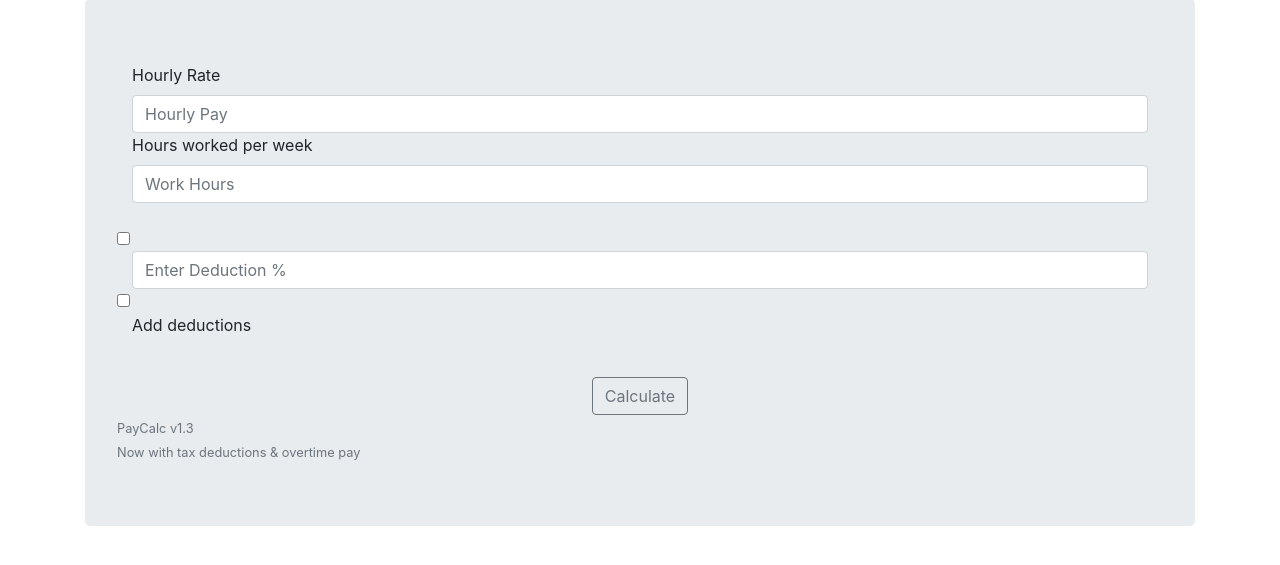
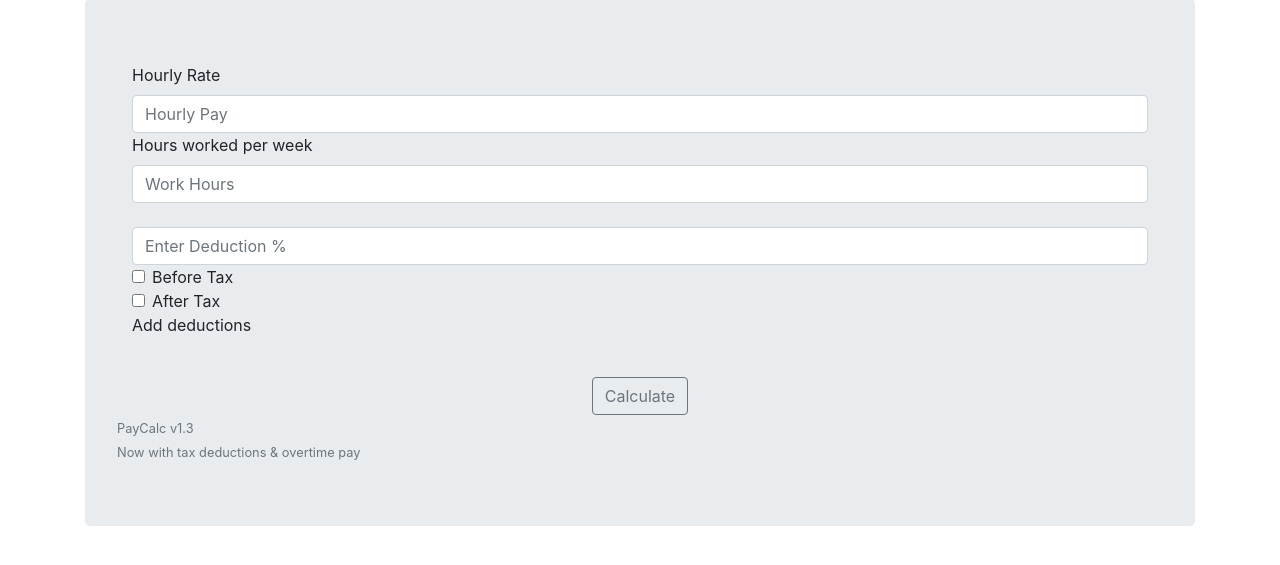
Before and after one commit to ttejuosho/CodePlay, a plain HTML site: page test2.html in a window 1280 px wide. Both pictures are taken after a click on the element "Add deductions". Shown: the part 47-612 px from the top of the page. Drawn offline with nearby package versions, Linux system fonts and the light colour scheme.

Commit message:
deduction form done

```diff
--- a/test2.js
+++ b/test2.js
@@ -34,7 +34,7 @@ $(document).ready(function(){
     let workStatus = "Full Time";
     let annualTax = (taxRate*annualPay).toFixed(2);
     let biWeeklyTax = (biWeeklyPay*taxRate).toFixed(2);
-    let annualPayAfterTax = (annualPay - annualTax).toFixed(2).toLocaleString();
+    let annualPayAfterTax = (annualPay - annualTax).toFixed(2);
     let biWeeklyPayAfterTax = (biWeeklyPay - biWeeklyTax).toFixed(2);
     let taxRatePercent = (taxRate*100).toFixed(2);
     let number = 233487876.87;
@@ -90,20 +90,25 @@ $(".addInputBox").on("click", function (){
     let beforeTaxCheckDiv = $('<div>').addClass('form-check');
     let afterTaxCheckDiv = $('<div>').addClass('form-check');
 
-    let beforeTaxLabel = $('<label>').addClass('label', 'form-check-label Before Tax');
-    let afterTaxLabel = $('<label>').addClass('label', 'form-check-label After Tax');
+    let beforeTaxLabel = $('<label>').addClass('form-check-label').text('Before Tax');
+    let afterTaxLabel = $('<label>').addClass('form-check-label').text('After Tax');
 
     let deductionInput = $('<input>').addClass('form-control deduction').attr('placeholder', 'Enter Deduction %');
     let beforeTaxInput = $('<input>').addClass('form-check-input beforeTax').attr('type', 'checkbox');
     let afterTaxInput = $('<input>').addClass('form-check-input afterTax').attr('type', 'checkbox');
 
     let beforeTaxCheckBox = beforeTaxCheckDiv.append(beforeTaxInput).append(beforeTaxLabel);
+
     let afterTaxCheckBox = afterTaxCheckDiv.append(afterTaxInput).append(afterTaxLabel);
     let newFieldBox = newInputDiv.append(deductionInput);
 
+
+    newInputDiv.append(beforeTaxCheckBox);
+    newInputDiv.append(afterTaxCheckBox);
+
     entryForm.append(newFieldBox);
-    entryForm.append(newInputDiv).append(beforeTaxCheckBox);
-    entryForm.append(newInputDiv).append(afterTaxCheckBox);
+
+    // entryForm.append(newInputDiv).append(afterTaxCheckBox);
 })
 
 
```
Also changed, not shown: test2.html (+4 -3 lines).
